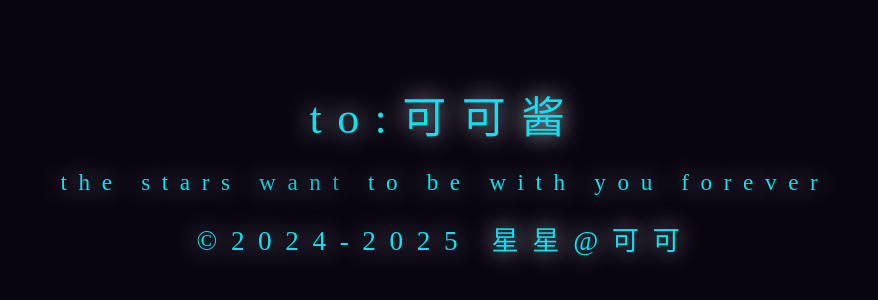
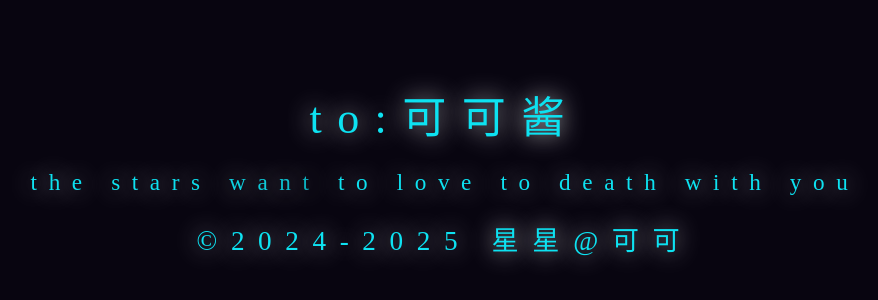
Before and after one commit to chxcodepro/Love, a plain HTML site: page index.html in a window 1280 px wide. Shown: the part 230-530 px from the top of the page, without its empty margins (210-1088 px from the left). Drawn offline with Linux system fonts and the light colour scheme.

Commit message:
表白-2025

```diff
--- a/index.html
+++ b/index.html
@@ -21,7 +21,7 @@
             <!-- 标题文本 -->
             <h1 id="h1">to:可可酱</h1>
             <br>
-            <h2 id="h2">The stars want to be with you forever</h2>
+            <h2 id="h2">The stars want to Love to death with you</h2>
             <br>
             <h3 id="h3">©2024-2025 星星@可可</h3>
             </script>
```
